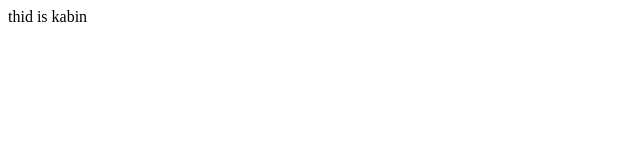
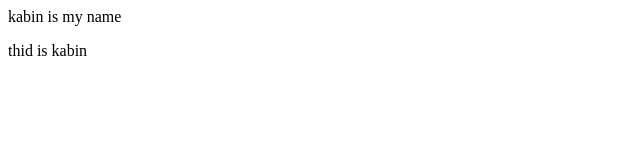
Before and after one commit to kabindangol/localRepo, a plain HTML site: page index.html in a window 1280 px wide. Shown: the whole page, without its empty margins (0-640 px from the left). Drawn offline with Linux system fonts and the light colour scheme.

Commit message:
add new feature

```diff
--- a/index.html
+++ b/index.html
@@ -1 +1,3 @@
+
+<p> kabin is my name </p>
 <p>thid is kabin</p>
```
